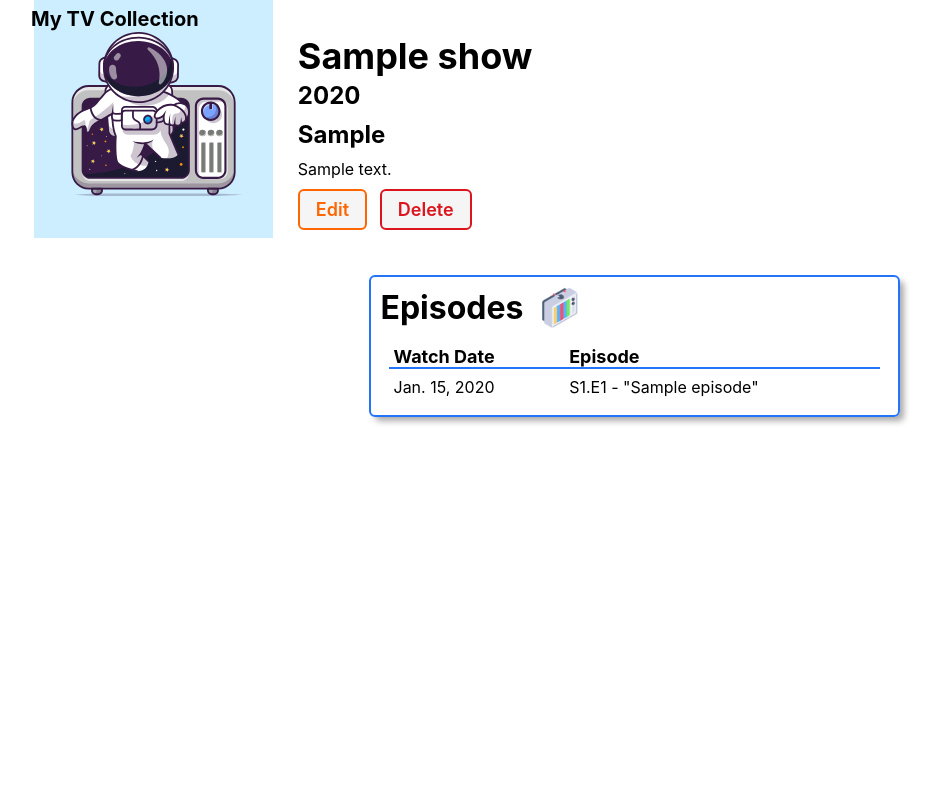
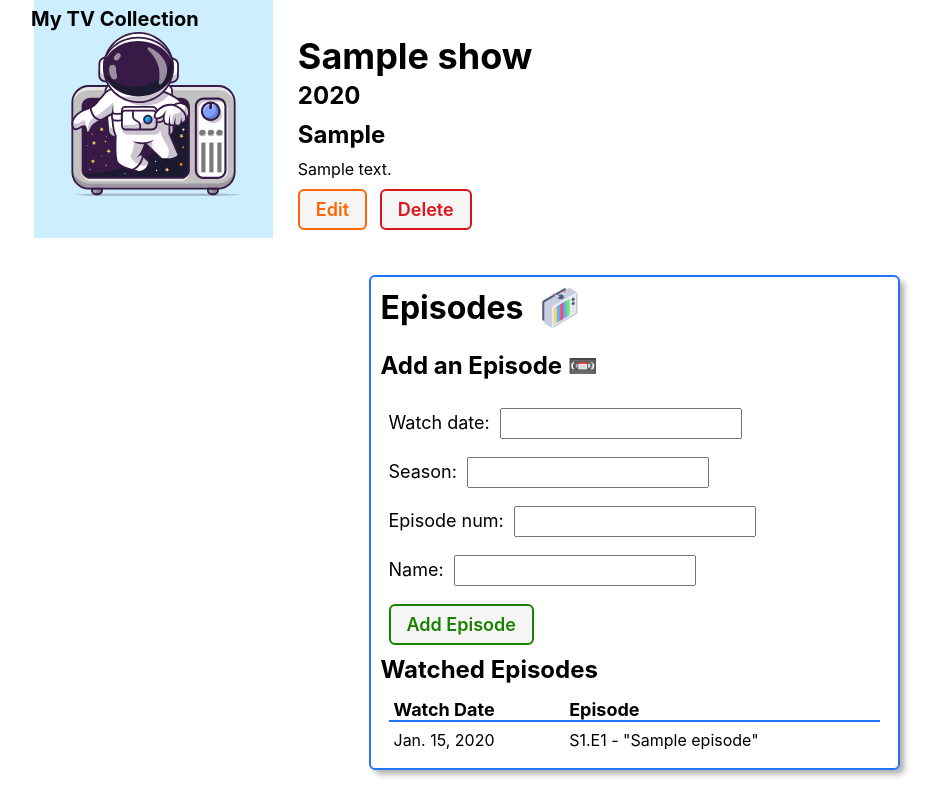
Before and after one commit to natnichols/tv-collector, a Django app: page /shows/1/ in a window 1280 px wide. Shown: the part 91-881 px from the top of the page, without its empty margins (6-944 px from the left). Before the commit the page ends 515 px from the top, so only its background shows below. Run offline with Django 4.2, Linux system fonts and the light colour scheme; tables that the repository leaves empty hold one stand-in row (values such as "Sample post").

Commit message:
import EpisodeForm into views, refactor show_detail fn to render EpisodeForm, update shows/detail template to display episode_form

```diff
--- a/main_app/templates/shows/detail.html
+++ b/main_app/templates/shows/detail.html
@@ -38,6 +38,17 @@
         alt="Temp My TV Collection Logo"
       >
     </div>
+    <h3>Add an Episode 📼</h3>
+    <form
+      method="post"
+      class="subsection-content"
+      autocomplete="off"
+    >
+      {% csrf_token %}
+      {{ episode_form.as_p }}
+      <button type="submit" class="btn submit">Add Episode</button>
+    </form>
+    <h3>Watched Episodes</h3>
     <table>
       <thead>
         <tr><th>Watch Date</th><th>Episode</th></tr>
--- a/main_app/views.py
+++ b/main_app/views.py
@@ -2,6 +2,7 @@
 from django.shortcuts import render
 from django.views.generic.edit import CreateView, UpdateView, DeleteView
 from .models import Show
+from .forms import EpisodeForm
 
 # views
 def home(request):
@@ -16,7 +17,10 @@ def show_index(request):
 
 def show_detail(request, show_id):
   show = Show.objects.get(id=show_id)
-  return render(request, 'shows/detail.html', { 'show': show })
+  episode_form = EpisodeForm()
+  return render(request, 'shows/detail.html', {
+    'show': show, 'episode_form': episode_form
+  })
 
 class ShowCreate(CreateView):
   model = Show
```
